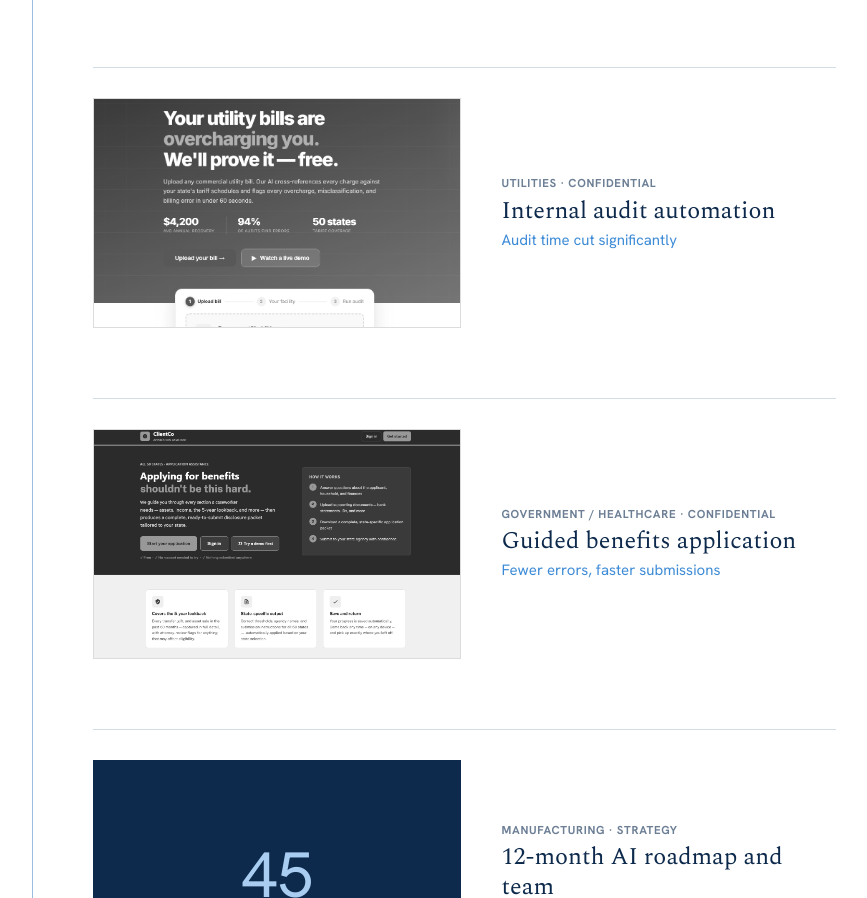
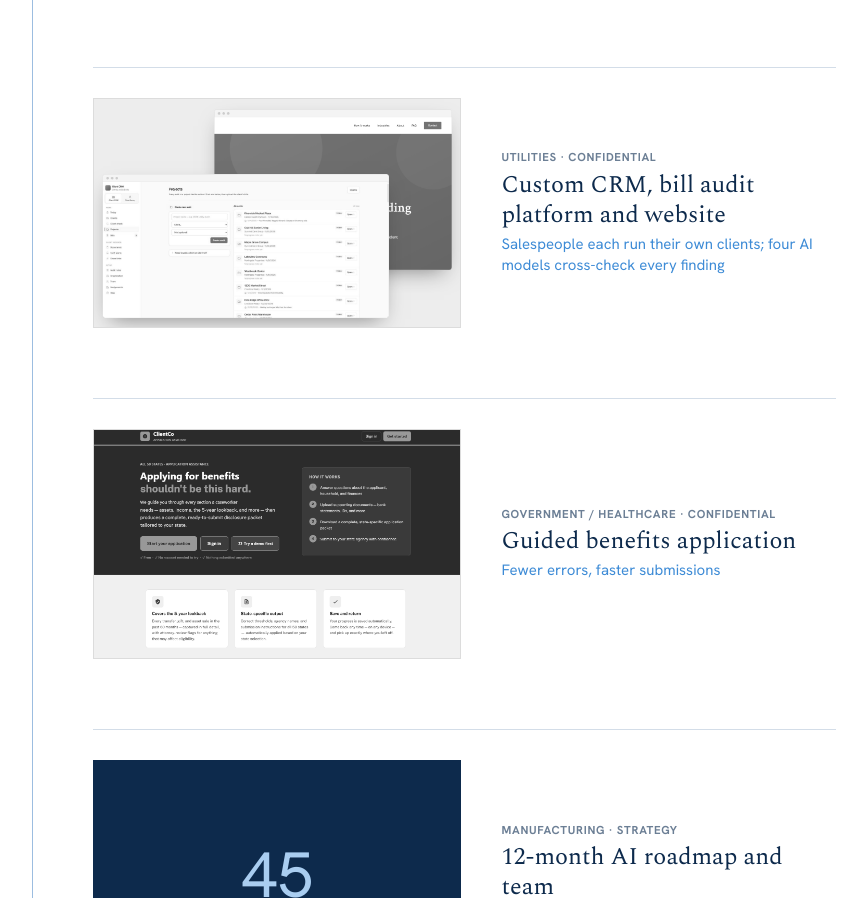
Before and after one commit to gatehousestrategic/gatehouse-site, a plain HTML site: page deploy/index.html in a window 1280 px wide. Shown: the part 8403-9301 px from the top of the page, without its empty margins (324-1191 px from the left). Drawn offline with nearby package versions, Linux system fonts and the light colour scheme.

Commit message:
Homepage Client Work: replace the old utility audit item with the custom CRM, bill audit platform and website (client unnamed)
Co-Authored-By: Claude Opus 5.5 <noreply@anthropic.com>

```diff
--- a/deploy/index.html
+++ b/deploy/index.html
@@ -607,7 +607,7 @@ a.wrow:hover .go { color: var(--navy); }
     ["prospecting.png", "B2B services", "Cold lead-hunting tool", "Fit-scored leads, sourced cold"],
     ["snf-marketplace.png", "Healthcare · Marketplace", "Skilled nursing facility marketplace", "Broker fees eliminated"],
     ["lead-hunter-membership.png", "B2B services", "Self-serve prospecting membership", "Self-serve, on demand"],
-    ["utility-audit.png", "Utilities · Confidential", "Internal audit automation", "Audit time cut significantly"],
+    ["utility-platform.png", "Utilities · Confidential", "Custom CRM, bill audit platform and website", "Salespeople each run their own clients; four AI models cross-check every finding"],
     ["benefits-app.png", "Government / healthcare · Confidential", "Guided benefits application", "Fewer errors, faster submissions"],
     [null, "Manufacturing · Strategy", "12-month AI roadmap and team", "First AI hire in 45 days", null, "45"],
     [null, "Professional services · Strategy", "Company-wide AI guardrails", "6 use cases prioritized", null, "6"]
```
Also changed, not shown: index.html (+1 -1 lines), deploy/img/utility-platform.png (added), img/utility-platform.png (added).
